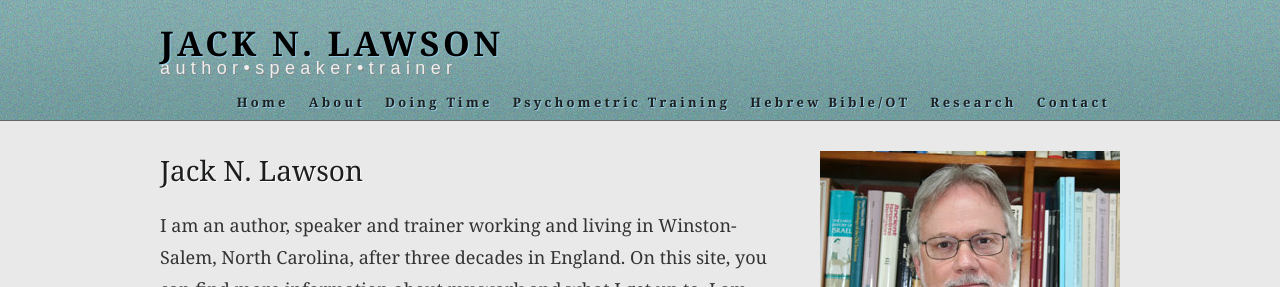
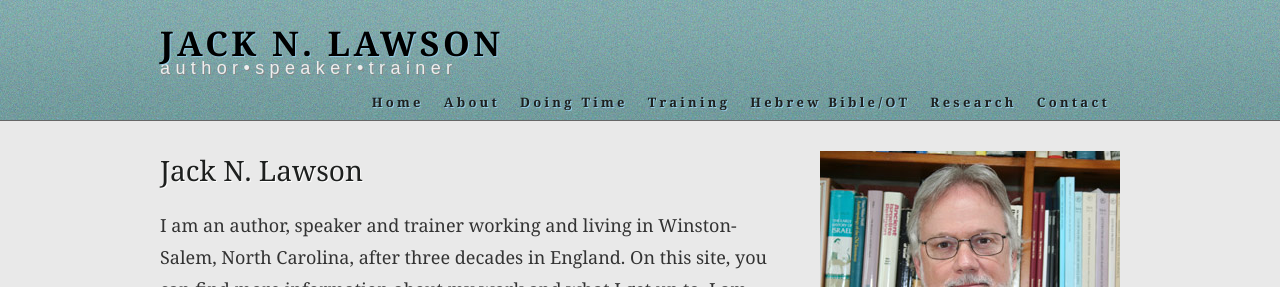
Before and after one commit to jacknlawson/jacknlawson.github.io, a Jekyll site: the page built from index.md, in a window 1280 px wide. Shown: the top 287 px of the page. Built offline with Jekyll 4.4.1, drawn with Linux system fonts in a browser that asks for light colours; comment, search, counter and statistics services are not loaded; some of the changed lines change nothing that is shown.

Commit message:
Training change

```diff
--- a/_includes/header.html
+++ b/_includes/header.html
@@ -14,10 +14,13 @@
       <li><a href="/jacksthoughts">Reflections about 'Doing Time'</a></li>
     </ul>
     </li>
-    <li><a href="/mbti">Psychometric Training</a>
+    <li><a href="/training">Training</a>
+      <ul>
+      <li><a href="/mbti">Psychometric Training</a></li>
+    </ul>
 
     </li>
-    <li><a href="/training">Hebrew Bible/OT</a>
+    <li><a href="/biblicalhebrew">Hebrew Bible/OT</a>
     <ul>
 
       <li><a href="/jesustroublesomejew">Jesus the Troublesome Jew</a></li>
```
